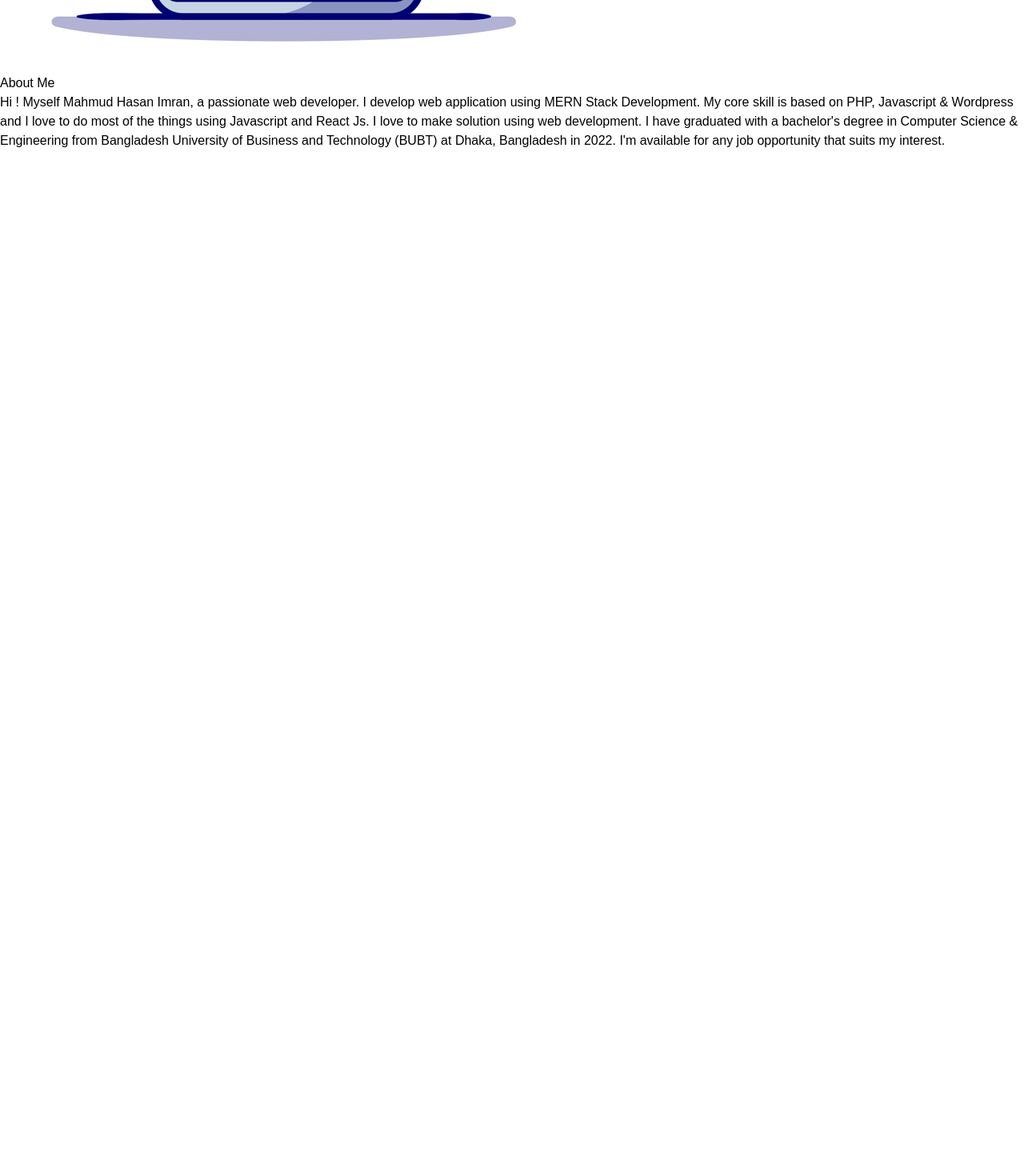
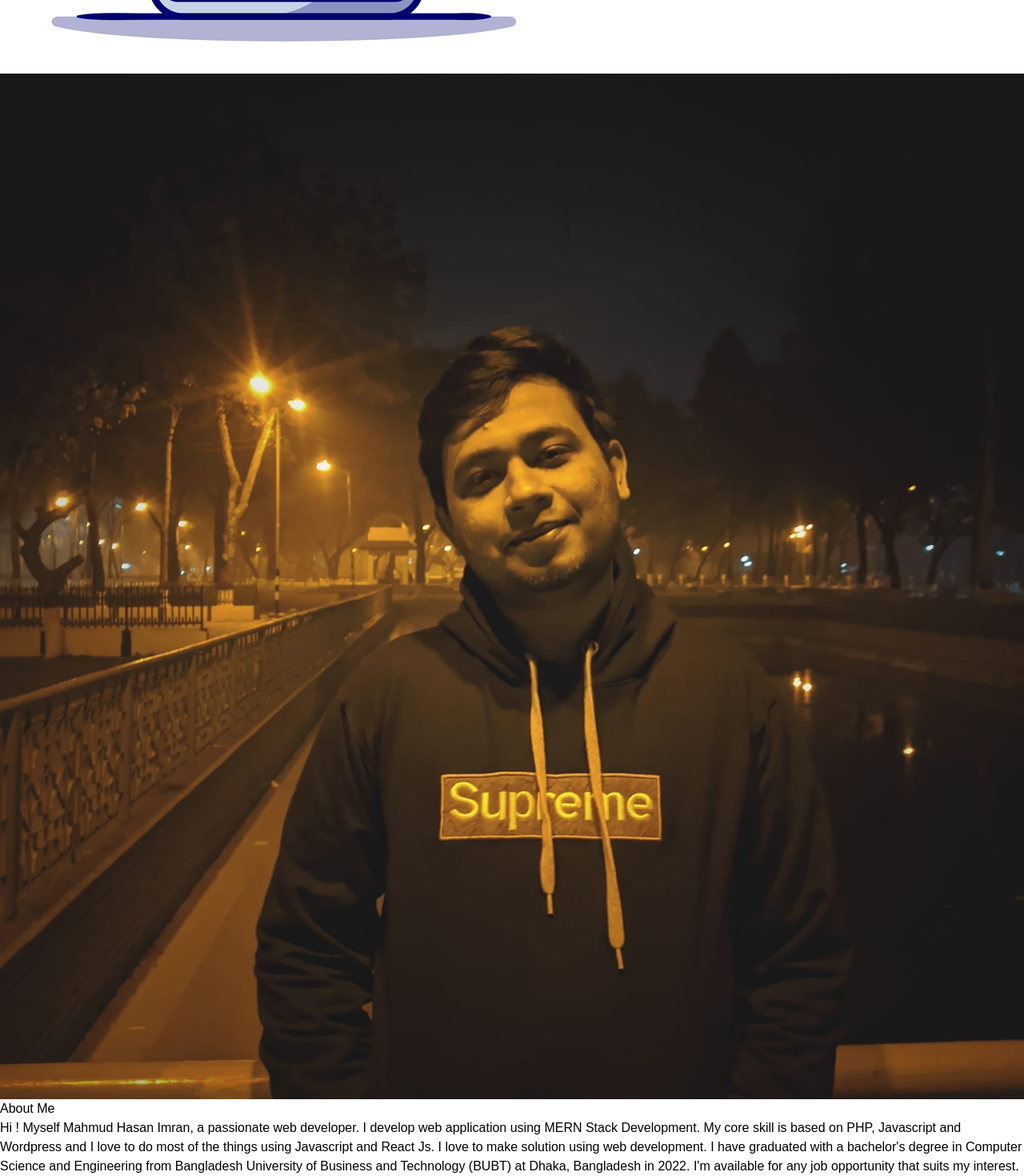
Before and after one commit to devmhimran/mhimran, a React (Create React App) app in the folder mhimran/: page / in a window 1280 px wide. Shown: the part 1345-2815 px from the top of the page at 80% size. Before the commit the page ends 1533 px from the top, so only its background shows below. Built offline with nearby package versions, Linux system fonts and the light colour scheme; what @material-tailwind/react would draw is missing.

Commit message:
Update About & Favicon

```diff
--- a/mhimran/public/index.html
+++ b/mhimran/public/index.html
@@ -2,7 +2,7 @@
 <html lang="en">
   <head>
     <meta charset="utf-8" />
-    <link rel="icon" href="%PUBLIC_URL%/favicon.ico" />
+    <link rel="icon" href="%PUBLIC_URL%/devmhimran-favicon.ico" />
     <meta name="viewport" content="width=device-width, initial-scale=1" />
     <meta name="theme-color" content="#000000" />
     <meta
@@ -25,7 +25,7 @@
       work correctly both with client-side routing and a non-root public URL.
       Learn how to configure a non-root public URL by running `npm run build`.
     -->
-    <title>React App</title>
+    <title>Dev Mh Imran</title>
   </head>
   <body>
     <noscript>You need to enable JavaScript to run this app.</noscript>
--- a/mhimran/src/Component/About/About.js
+++ b/mhimran/src/Component/About/About.js
@@ -1,13 +1,21 @@
 import React from 'react';
+import devMhImranImage from '../Assets/devmhimran-image.jpg'
 
 const About = () => {
     return (
         <div className='about'>
             <div className="about__main container max-w-screen-xl mx-auto lg:py-24 md:py-16 sm:py-16">
-                <div className="grid lg:grid-cols-2 md:grid-cols-2 sm:grid-cols-2 gap-4">
-                    <div className="about__heading">
-                        <h1 className='text-5xl font-bold'>About Me</h1>
-                        <p>Hi ! Myself Mahmud Hasan Imran, a passionate web developer. I develop web application using MERN Stack Development. My core skill is based on PHP, Javascript & Wordpress and I love to do most of the things using Javascript and React Js. I love to make solution using web development. I have graduated with a bachelor's degree in Computer Science & Engineering from Bangladesh University of Business and Technology (BUBT) at Dhaka, Bangladesh in 2022. I'm available for any job opportunity that suits my interest.</p>
+                <div className="grid lg:grid-cols-2 md:grid-cols-1 sm:grid-cols-1 gap-4">
+
+                    <div className="about__image">
+                        <img className='w-10/12 mr-auto rounded-lg' src={devMhImranImage} alt="" />
+                    </div>
+
+                    <div className="about__heading flex items-center">
+                        <div className="about__heading__main">
+                            <h1 className='text-5xl font-bold mb-6'>About Me</h1>
+                            <p className='text-lg text-gray-600 font-light'>Hi ! Myself Mahmud Hasan Imran, a passionate web developer. I develop web application using MERN Stack Development. My core skill is based on PHP, Javascript and Wordpress and I love to do most of the things using Javascript and React Js. I love to make solution using web development. I have graduated with a bachelor's degree in Computer Science and Engineering from Bangladesh University of Business and Technology (BUBT) at Dhaka, Bangladesh in 2022. I'm available for any job opportunity that suits my interest.</p>
+                        </div>
                     </div>
                 </div>
             </div>
--- a/mhimran/src/Component/Hero/Hero.js
+++ b/mhimran/src/Component/Hero/Hero.js
@@ -11,15 +11,15 @@
                 <div class="grid lg:grid-cols-2 md:grid-cols-2 sm:grid-cols-2 gap-4">
                     <div className="hero__left flex items-center">
                         <div className="hero__left__main">
-                            <h3 className='text-lime-500 text-2xl'>Hi, I am</h3>
+                            <h3 className='text-cyan-500 text-2xl'>Hi, I am</h3>
                             <h1 className='text-gray-900 text-7xl font-bold'>Mahmud<br></br> Hasan Imran</h1>
                             <div className="details mt-3">
-                                <h3 className='text-2xl font-semibold text-lime-500'>Front End Developer</h3>
+                                <h3 className='text-2xl font-semibold text-cyan-500 mb-3'>Front End Developer</h3>
                                 <div className='text-gray-900 text-lg'>
                                     <p className='inline'>Web Developer</p>
-                                    <GoPrimitiveDot className='inline mx-3 text-lime-500'></GoPrimitiveDot>
+                                    <GoPrimitiveDot className='inline mx-3 text-cyan-500'></GoPrimitiveDot>
                                     <p className='text-gray-900 inline'>WordPress Expert</p>
-                                    <GoPrimitiveDot className='inline mx-3 text-lime-500'></GoPrimitiveDot>
+                                    <GoPrimitiveDot className='inline mx-3 text-cyan-500'></GoPrimitiveDot>
                                     <p className='text-gray-900 inline'>Computer Engineer</p>
                                 </div>
                             </div>
```
Also changed, not shown: mhimran/public/manifest.json, mhimran/src/Component/Assets/devmhimran-image.jpg (added), 1 other file (tests, documents, lock files or other folders).
